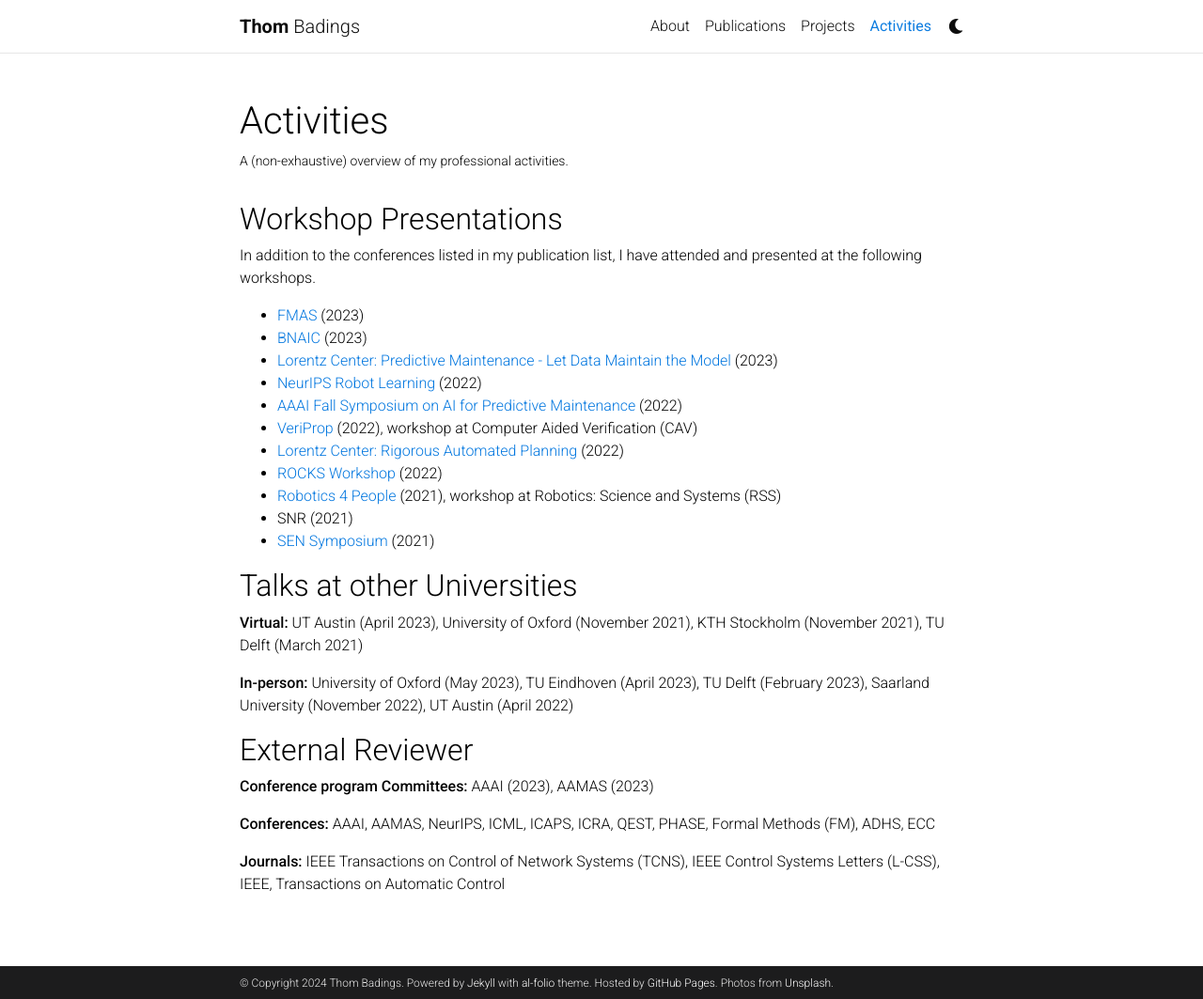
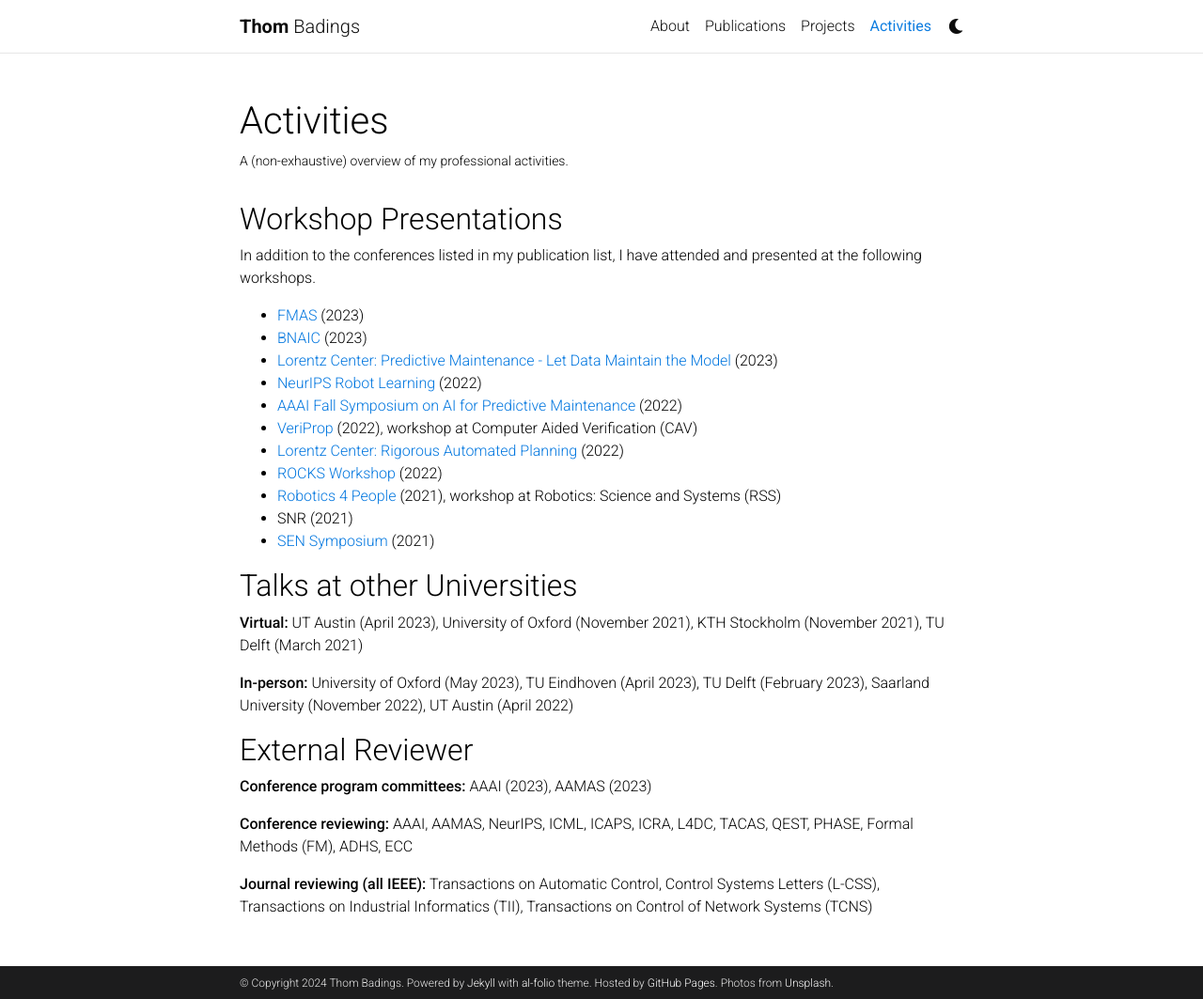
Before and after one commit to yueyu19/yy.bio, a Jekyll site: the page built from _pages/activities.md, in a window 1280 px wide and 1063 px high. Shown: the whole window at 94% size. Built offline with Jekyll 4.4.1, drawn with Linux system fonts in a browser that asks for light colours; comment, search, counter and statistics services are not loaded; a style sheet for code colours, icons or effects is not loaded.

Commit message:
Update activities.md

```diff
--- a/_pages/activities.md
+++ b/_pages/activities.md
@@ -31,8 +31,8 @@ Talks at other Universities
 
 External Reviewer
 ------
-**Conference program Committees:** AAAI (2023), AAMAS (2023)
+**Conference program committees:** AAAI (2023), AAMAS (2023)
 
-**Conferences:** AAAI, AAMAS, NeurIPS, ICML, ICAPS, ICRA, QEST, PHASE, Formal Methods (FM), ADHS, ECC
+**Conference reviewing:** AAAI, AAMAS, NeurIPS, ICML, ICAPS, ICRA, L4DC, TACAS, QEST, PHASE, Formal Methods (FM), ADHS, ECC
 
-**Journals:** IEEE Transactions on Control of Network Systems (TCNS), IEEE Control Systems Letters (L-CSS), IEEE, Transactions on Automatic Control
+**Journal reviewing (all IEEE):** Transactions on Automatic Control, Control Systems Letters (L-CSS), Transactions on Industrial Informatics (TII), Transactions on Control of Network Systems (TCNS)
```
